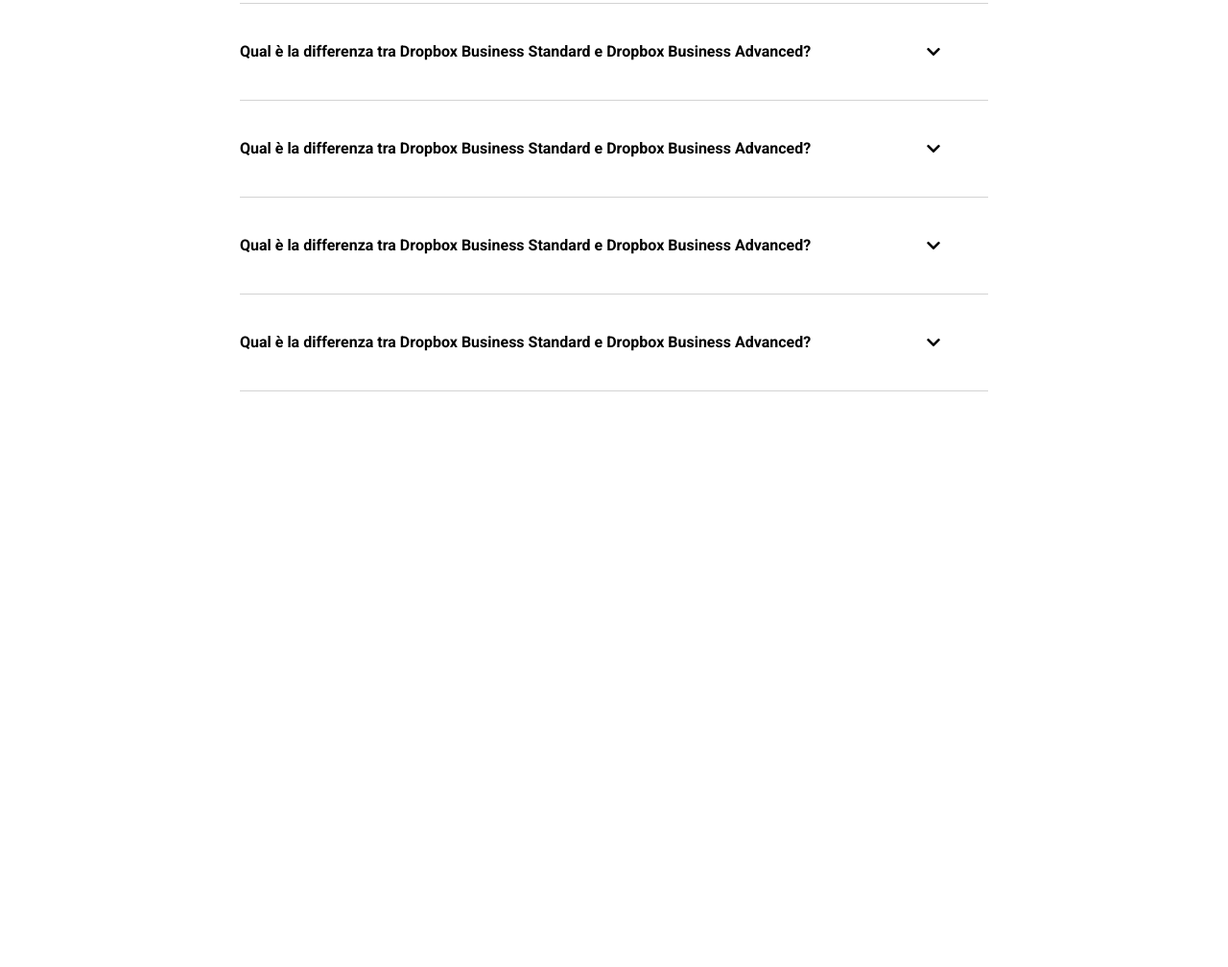
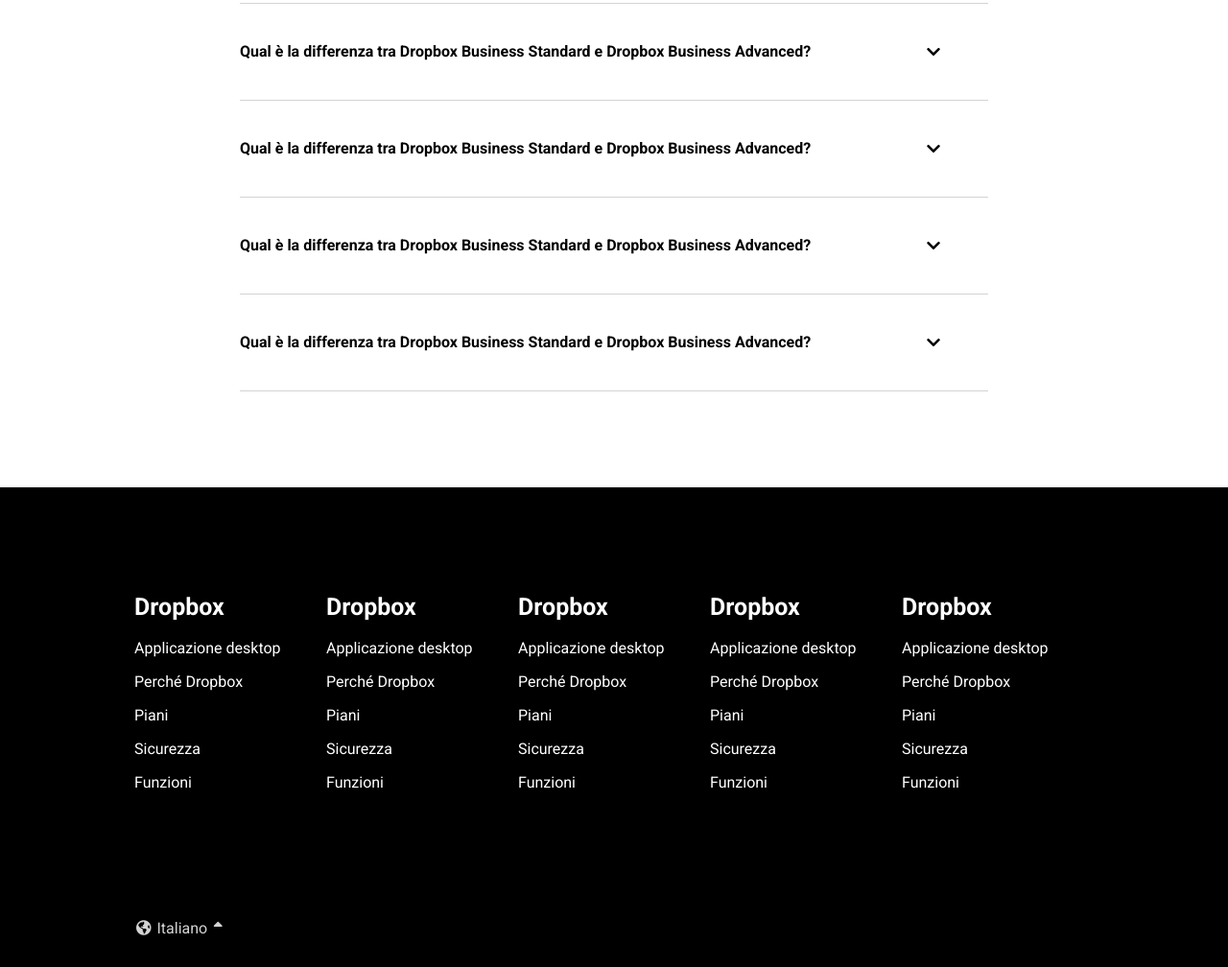
Before and after one commit to Giugurtah/htmlcss-dropbox, a plain HTML site: page index.html in a window 1280 px wide. Shown: the part 6913-7921 px from the top of the page at 96% size. Before the commit the page ends 7421 px from the top, so only its background shows below. Drawn offline with Linux system fonts and the light colour scheme.

Commit message:
Parziale footer (1)

```diff
--- a/index.html
+++ b/index.html
@@ -369,6 +369,66 @@
     </main>
 
     <!-- Sezione dedicata ai contenuti a pie pagina -->
-    <footer></footer>
+    <footer>
+        <div class="c-big clear-fix black text-white">
+            <div classe="cul-container">
+                <div class="cul w-20">
+                    <h4>Dropbox</h4>
+                    <ul>
+                        <li>Applicazione desktop</li>
+                        <li>Perché Dropbox</li>
+                        <li>Piani</li>
+                        <li>Sicurezza</li>
+                        <li>Funzioni</li>
+                    </ul>
+                </div>
+                <div class="cul w-20">
+                    <h4>Dropbox</h4>
+                    <ul>
+                        <li>Applicazione desktop</li>
+                        <li>Perché Dropbox</li>
+                        <li>Piani</li>
+                        <li>Sicurezza</li>
+                        <li>Funzioni</li>
+                    </ul>
+                </div>
+                <div class="cul w-20">
+                    <h4>Dropbox</h4>
+                    <ul>
+                        <li>Applicazione desktop</li>
+                        <li>Perché Dropbox</li>
+                        <li>Piani</li>
+                        <li>Sicurezza</li>
+                        <li>Funzioni</li>
+                    </ul>
+                </div>
+                <div class="cul w-20">
+                    <h4>Dropbox</h4>
+                    <ul>
+                        <li>Applicazione desktop</li>
+                        <li>Perché Dropbox</li>
+                        <li>Piani</li>
+                        <li>Sicurezza</li>
+                        <li>Funzioni</li>
+                    </ul>
+                </div>
+                <div class="cul w-20">
+                    <h4>Dropbox</h4>
+                    <ul>
+                        <li>Applicazione desktop</li>
+                        <li>Perché Dropbox</li>
+                        <li>Piani</li>
+                        <li>Sicurezza</li>
+                        <li>Funzioni</li>
+                    </ul>
+                </div>
+            </div>
+
+            <div class="lingua text-gray">
+                <i class="fas fa-globe-americas"></i> Italiano <i class="fas fa-sort-up"></i>
+            </div>
+
+        </div>
+    </footer>
 </body>
 </html>
--- a/style/index.css
+++ b/style/index.css
@@ -66,6 +66,10 @@
     padding: 100px 250px;
 }
 
+.w-20 {
+    width: 20%;
+}
+
 .w-25 {
     width: 25%;
 }
@@ -125,12 +129,20 @@
     background: rgb(245, 245, 245);
 }
 
+.black {
+    background-color: black;
+}
+
 .text-gray {
     color: lightgray;
 }
 
 .text-brown {
     color: rgb(96, 11, 43);
+}
+
+.text-white {
+    color: white;
 }
 
 .bold {
@@ -426,9 +438,37 @@
 .questions li:first-of-type {
     border-top: 1px solid lightgray;
 }
+
 .questions i {
     position: absolute;
     right: 0;
     margin: 0 50px;
     line-height: 100px;
 }
+
+
+/********** Footer **********/
+footer ul {
+    list-style: none;
+}
+
+footer .c-big {
+    height: 500px;
+}
+
+footer h4 {
+    font-size: 25px;
+    line-height: 50px;
+}
+
+footer li {
+    line-height: 35px;
+}
+
+footer .cul {
+    height: 350px;
+}
+
+footer i {
+    margin: 0 2px;
+}
```
